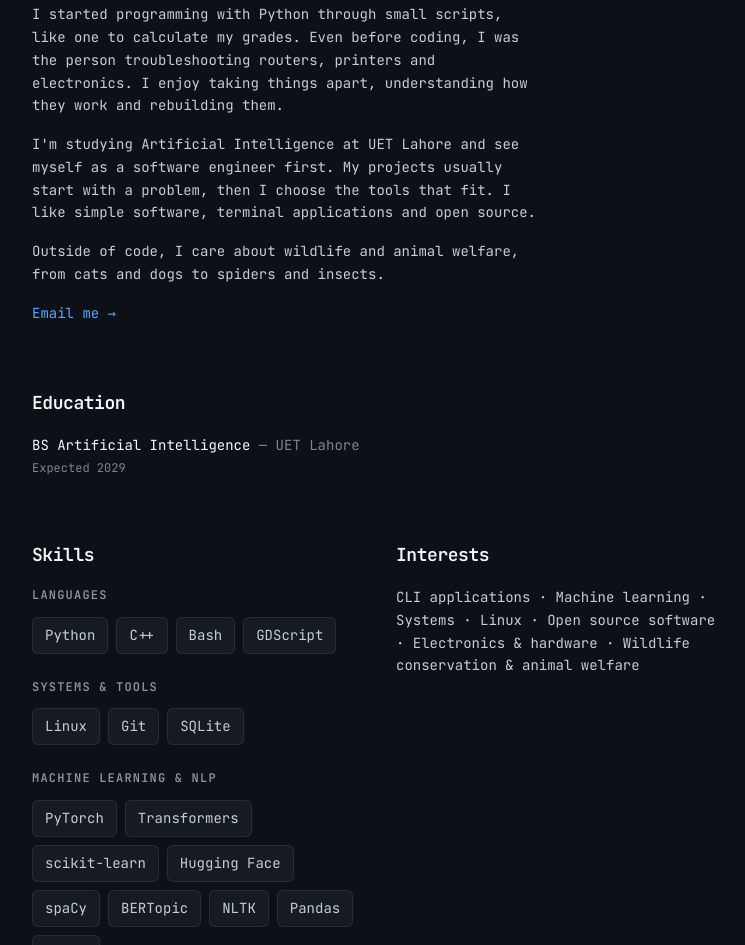
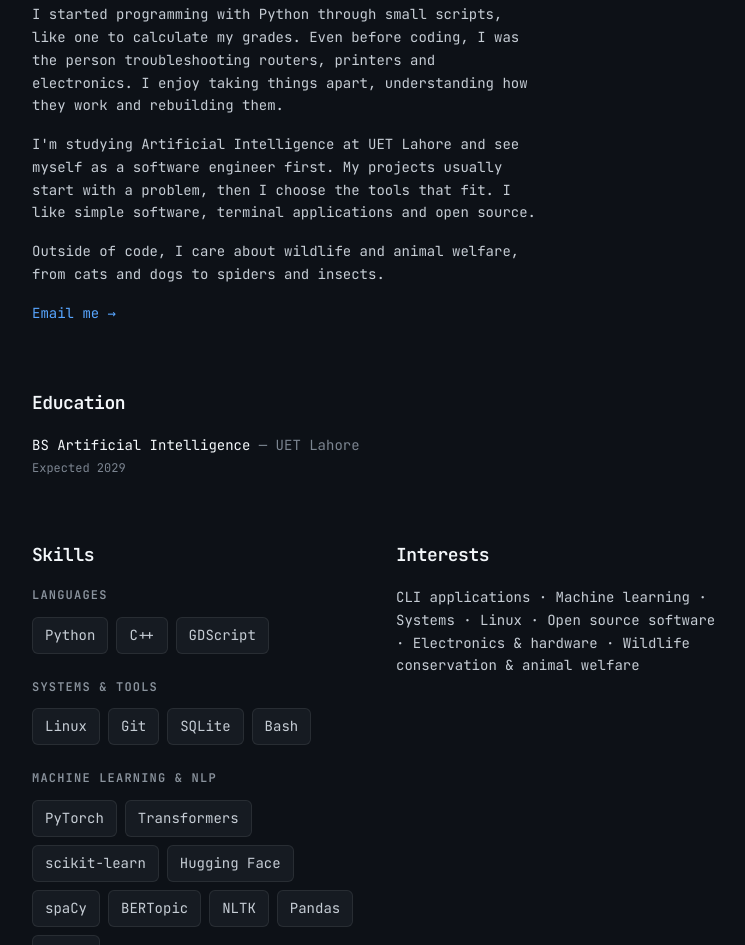
Before and after one commit to umerkniazi/umerkniazi.github.io, an Astro site: page /about in a window 1280 px wide. Shown: the part 212-1157 px from the top of the page, without its empty margins (264-1009 px from the left). Built offline with nearby package versions, Linux system fonts and the light colour scheme; Astro itself is replaced by a stand-in of ours.

Commit message:
Move Bash to tools and systems

```diff
--- a/src/data/skills.js
+++ b/src/data/skills.js
@@ -1,11 +1,11 @@
 export const skills = [
   {
     category: 'Languages',
-    items: ['Python', 'C++', 'Bash', 'GDScript'],
+    items: ['Python', 'C++', 'GDScript'],
   },
   {
     category: 'Systems & tools',
-    items: ['Linux', 'Git', 'SQLite'],
+    items: ['Linux', 'Git', 'SQLite', 'Bash'],
   },
   {
     category: 'Machine learning & NLP',
```
